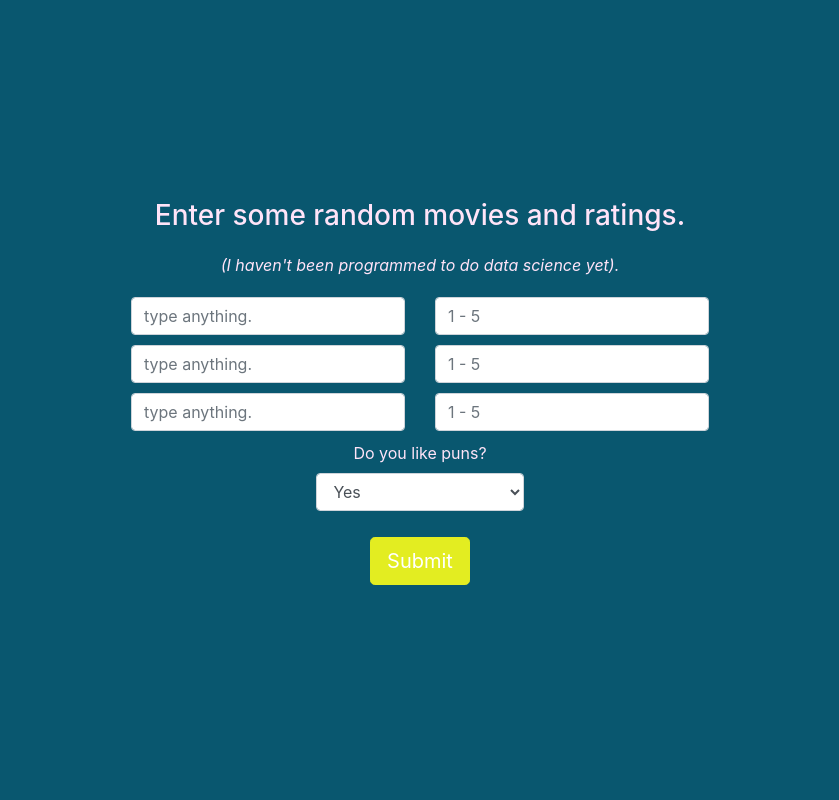
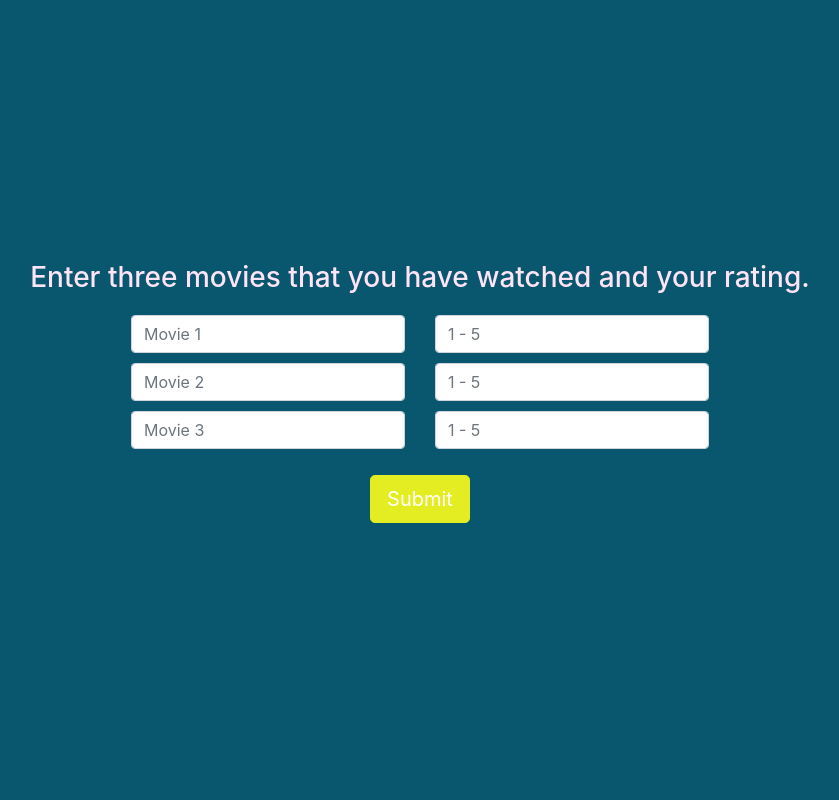
Before and after one commit to laraschmitt/movie_recommender, a Flask app: page /recommender in a window 1280 px wide. Shown: the part 66-866 px from the top of the page, without its empty margins (220-1059 px from the left). Run offline with Flask 2, Linux system fonts and the light colour scheme; some libraries are stand-ins or nearby versions.

Commit message:
change text in templates

```diff
--- a/app/templates/base.html
+++ b/app/templates/base.html
@@ -3,7 +3,7 @@
 
 <head>
   <meta charset="utf-8">
-  <title>Movie Rec 3000</title>
+  <title>Slow Movie Rec</title>
 
   <!-- CSS LINKS (INCLUDING BOOTSTRAP) GO HERE IN THE HEAD -->
 
--- a/app/templates/index.html
+++ b/app/templates/index.html
@@ -4,15 +4,15 @@
 
 <section class="main-splash">
 
-  <h1>Harness the <span id="highlight">Power</span> of Non-Negative Matrix Factorization.</h1>
+  <h1>The <span id="highlight">Power</span> of Non-Negative Matrix Factorization.</h1>
   <p><i>This is a first draft of a movie recommender using NMF.
-      Currently it is very slow because it uses fuzzy matching. Hopefully it will be improved soon. </i></p>
+      Currently it is very slow because it uses fuzzy matching. It will be improved soon! </i></p>
 
   <div class="button-container">
 
 
     <button onclick="location.href='/recommender'" type="submit" class="js-btn btn btn-light m-5">
-      Let's get started
+      Start
     </button>
 
   </div>
--- a/app/templates/recommender.html
+++ b/app/templates/recommender.html
@@ -5,13 +5,12 @@
 <form action="/results">
   <section class="main-splash">
 
-    <h3 class="merp">Enter some random movies and ratings.</h3>
-    <p class="merp"><i>(I haven't been programmed to do data science yet).</i></p>
+    <h3 class="merp">Enter three movies that you have watched and your rating.</h3>
 
 
     <div class="row">
       <div class="col">
-        <input type="text" class="form-control" name="movie1" placeholder="type anything." required>
+        <input type="text" class="form-control" name="movie1" placeholder="Movie 1" required>
       </div>
       <div class="col">
         <input type="text" class="form-control" name="rating1" placeholder="1 - 5" required>
@@ -20,7 +19,7 @@
 
     <div class="row">
       <div class="col">
-        <input type="text" class="form-control" name="movie2" placeholder="type anything." required>
+        <input type="text" class="form-control" name="movie2" placeholder="Movie 2" required>
       </div>
       <div class="col">
         <input type="text" class="form-control" name="rating2" placeholder="1 - 5" required>
@@ -29,19 +28,11 @@
 
     <div class="row">
       <div class="col">
-        <input type="text" class="form-control" name="movie3" placeholder="type anything." required>
+        <input type="text" class="form-control" name="movie3" placeholder="Movie 3" required>
       </div>
       <div class="col">
         <input type="text" class="form-control" name="rating3" placeholder="1 - 5" required>
       </div>
-    </div>
-
-    <div class="row">
-      <label for="inputState">Do you like puns?</label>
-      <select id="inputState" name="pun" class="form-control">
-        <option selected>Yes</option>
-        <option>No</option>
-      </select>
     </div>
 
     <div class="button-container">
```
